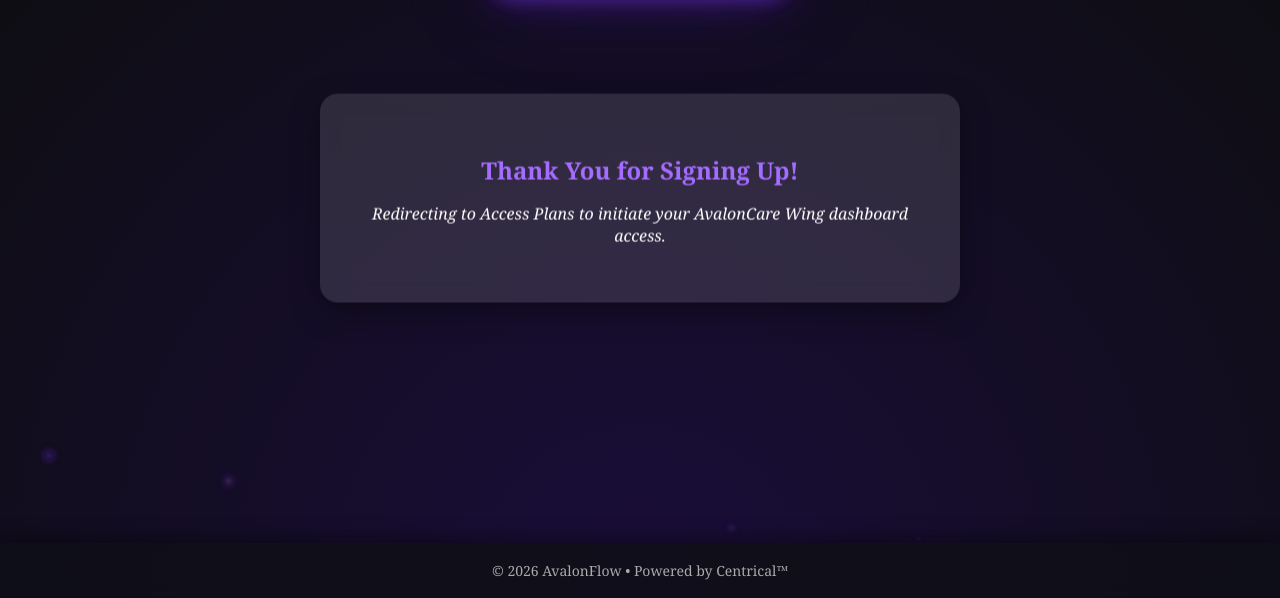
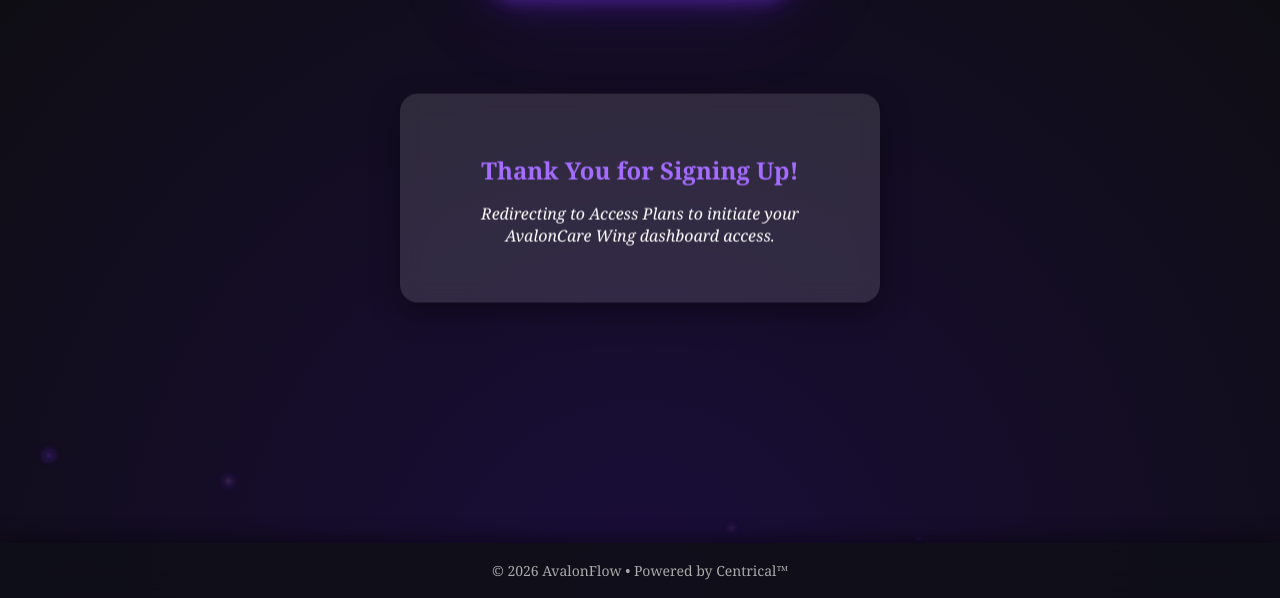
Before and after one commit to avalonflow/avalonflowforms, a plain HTML site: page after-submission.html in a window 1280 px wide. Shown: the part 202-800 px from the top of the page. Drawn offline with Linux system fonts and the light colour scheme.

Commit message:
Update after-submission.html

```diff
--- a/after-submission.html
+++ b/after-submission.html
@@ -41,19 +41,20 @@
 /* ================= Thank You Card ================= */
 .thank-you-card {
   position: fixed;
-  top: 50%;                     /* vertical center */
+  top: 50%;
   left: 50%;
-  transform: translate(-50%, -50%); /* center perfectly */
+  transform: translate(-50%, -50%);
+
+  width: 90%;
+  max-width: 400px;       /* narrower max-width */
+  padding: 40px;          /* equal horizontal & vertical padding */
 
   background: rgba(255,255,255,0.12);
   backdrop-filter: blur(12px);
   border-radius: 18px;
-  padding: 40px 30px;
   box-shadow: 0 10px 30px rgba(0,0,0,0.35);
-  max-width: 600px;
   text-align: center;
-
-  z-index: 10;                  /* below logo card */
+  z-index: 10;
   transition: box-shadow 0.3s ease, transform 0.3s ease;
 }
 
```
